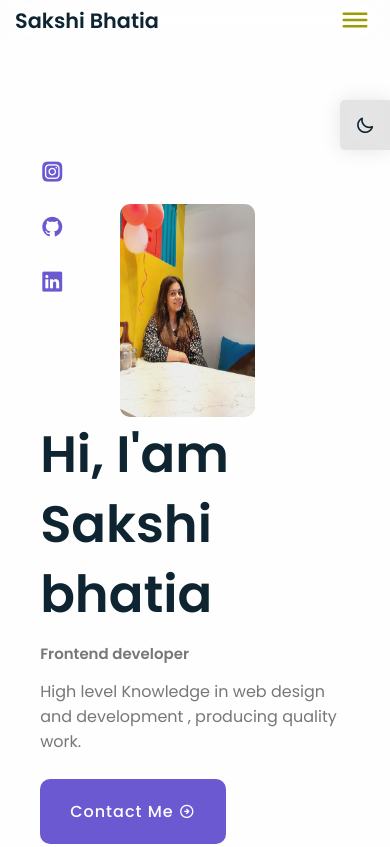
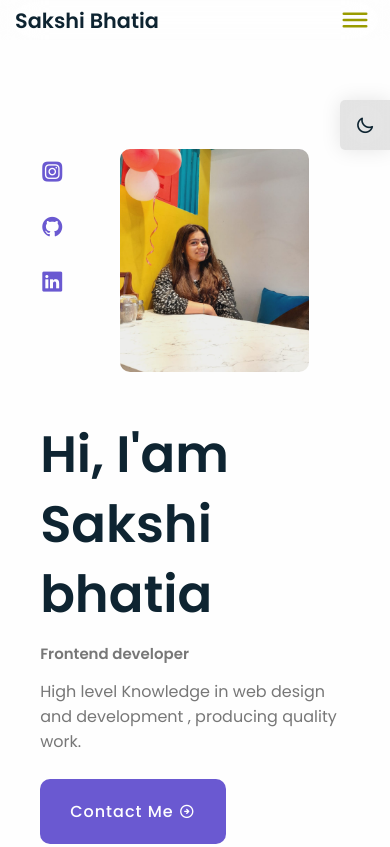
Before and after one commit to Sakshibhatia06/MyPortfolio, a plain HTML site: page index.html in a window 390 px wide. Shown: the top 847 px of the page. Drawn offline with nearby package versions, Linux system fonts and the light colour scheme.

Commit message:
Update style.css

```diff
--- a/style.css
+++ b/style.css
@@ -985,11 +985,12 @@ footer{
         display: grid;
     }
     .home-container .home-img{
+        margin-top: -100px;
         position: absolute;
     }
     .home-container .home-img img{
-        width: 75%;
-        height: 213px;
+       width: 100%;
+        height: 223px;
         transform: translate(80px,-180px);
     }
     .home .home-container .info{
```
